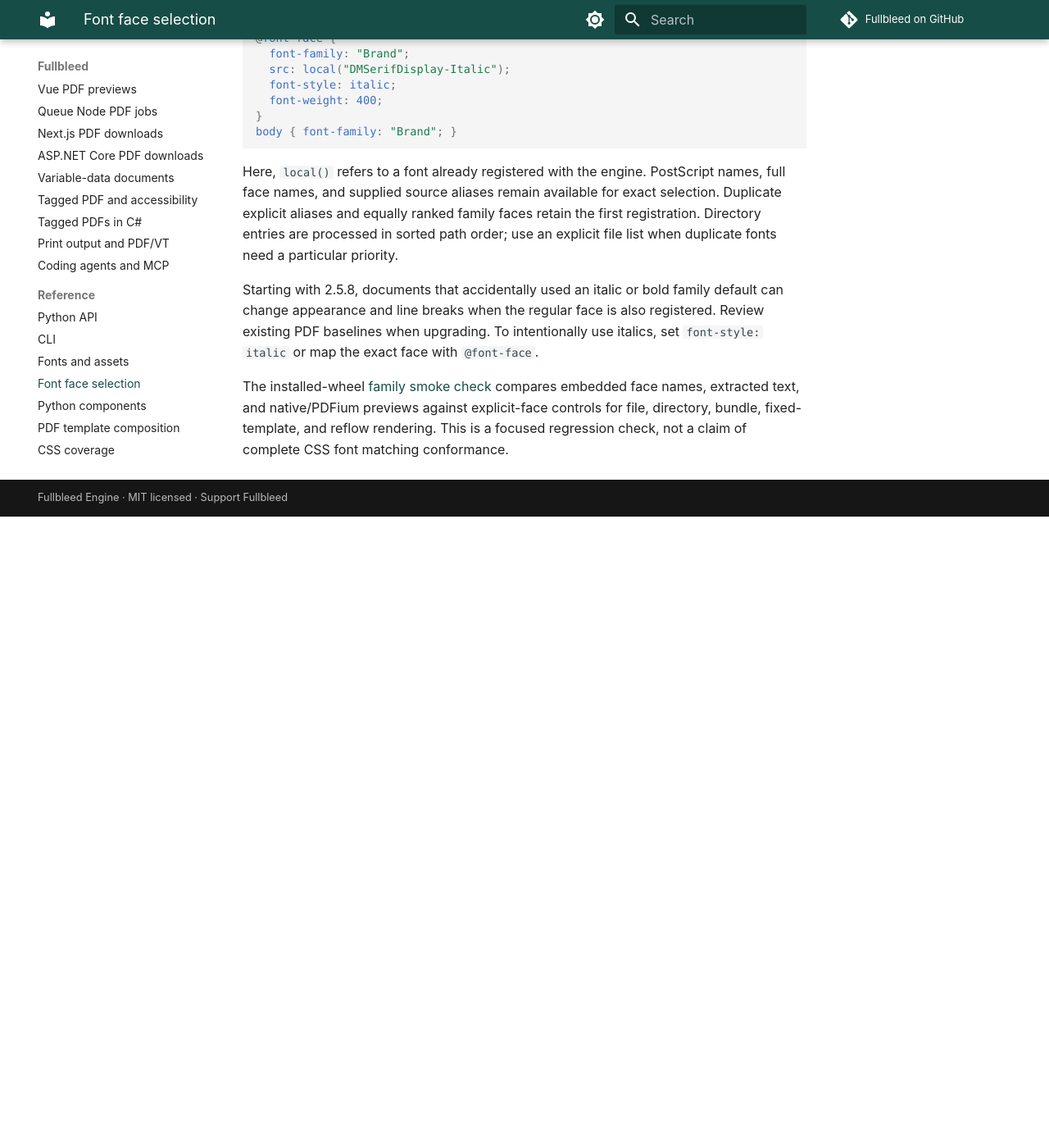
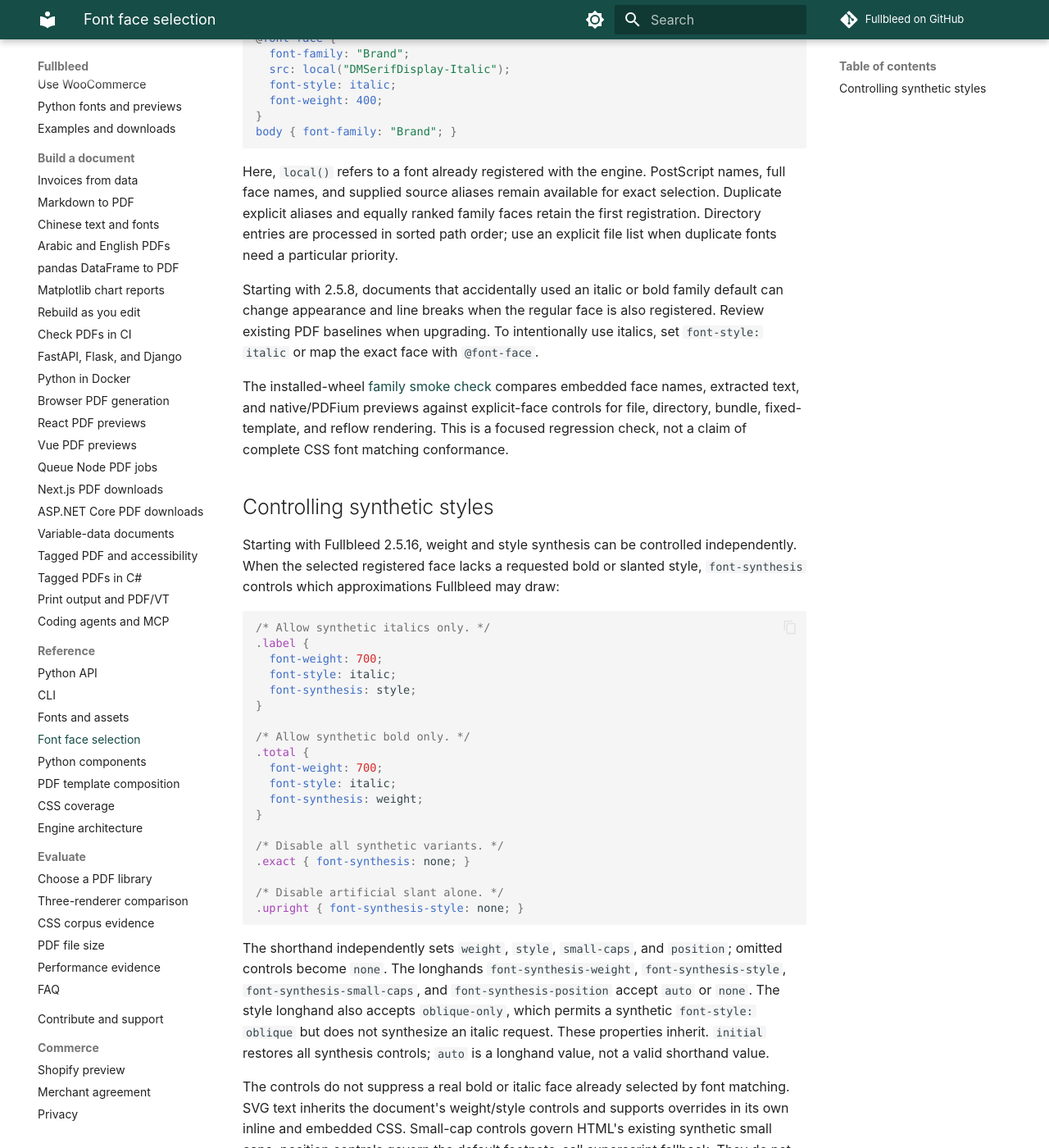
Before and after one commit to fullbleed-engine/docs, an MkDocs documentation site: the page built from docs/engine/font-registration.md, in a window 1280 px wide and 1400 px high, scrolled down 848 px. Shown: the whole window at 82% size. Built offline with MkDocs 1.6.1 and Material for MkDocs 9.7.7, drawn with Linux system fonts in a browser that asks for light colours; comment, search, counter and statistics services are not loaded; before the commit the page ends 1478 px from its top, so only the background shows below that; some of the changed text lies outside the part shown.

Commit message:
Document independent font synthesis controls in 2.5.16

````diff
--- a/docs/engine/font-registration.md
+++ b/docs/engine/font-registration.md
@@ -1,6 +1,6 @@
 # Registering regular and italic fonts
 
-Reference imported from [v2.5.8](https://github.com/fullbleed-engine/fullbleed-official/blob/f9f1b56f550237c924254ccd7718cc852a06692d/docs/font-registration.md). Check the installed runtime for your exact version.
+Reference imported from [v2.5.16](https://github.com/fullbleed-engine/fullbleed-official/blob/1813df2150cbad6213dff78963df77a1c3e1c096/docs/font-registration.md). Check the installed runtime for your exact version.
 
 Register the font files your document uses with `PdfEngine(font_files=[...])`,
 `font_dirs=[...]`, or an `AssetBundle`. Fullbleed reads these assets directly;
@@ -20,7 +20,7 @@
 
 For example, after registering `DMSerifDisplay-Regular.ttf` and
 `DMSerifDisplay-Italic.ttf` from this repository's
-[`design_showcase/fonts`](https://github.com/fullbleed-engine/fullbleed-official/blob/f9f1b56f550237c924254ccd7718cc852a06692d/examples/design_showcase/fonts):
+[`design_showcase/fonts`](https://github.com/fullbleed-engine/fullbleed-official/tree/1813df2150cbad6213dff78963df77a1c3e1c096/examples/design_showcase/fonts):
 
 ```css
 body { font-family: "DM Serif Display"; font-style: normal; }
@@ -57,8 +57,68 @@
 registered. Review existing PDF baselines when upgrading. To intentionally use
 italics, set `font-style: italic` or map the exact face with `@font-face`.
 
-The installed-wheel [family smoke check](https://github.com/fullbleed-engine/fullbleed-official/blob/f9f1b56f550237c924254ccd7718cc852a06692d/tools/smoke_font_families.py)
+The installed-wheel [family smoke check](https://github.com/fullbleed-engine/fullbleed-official/blob/1813df2150cbad6213dff78963df77a1c3e1c096/tools/smoke_font_families.py)
 compares embedded face names, extracted text, and native/PDFium previews against
 explicit-face controls for file, directory, bundle, fixed-template, and reflow
 rendering. This is a focused regression check, not a claim of complete CSS font
 matching conformance.
+
+## Controlling synthetic styles
+
+Starting with Fullbleed 2.5.16, weight and style synthesis can be controlled
+independently. When the selected registered face lacks a requested bold or
+slanted style, `font-synthesis` controls which approximations Fullbleed may draw:
+
+```css
+/* Allow synthetic italics only. */
+.label {
+  font-weight: 700;
+  font-style: italic;
+  font-synthesis: style;
+}
+
+/* Allow synthetic bold only. */
+.total {
+  font-weight: 700;
+  font-style: italic;
+  font-synthesis: weight;
+}
+
+/* Disable all synthetic variants. */
+.exact { font-synthesis: none; }
+
+/* Disable artificial slant alone. */
+.upright { font-synthesis-style: none; }
+```
+
+The shorthand independently sets `weight`, `style`, `small-caps`, and `position`;
+omitted controls become `none`. The longhands `font-synthesis-weight`,
+`font-synthesis-style`, `font-synthesis-small-caps`, and `font-synthesis-position`
+accept `auto` or `none`. The style longhand also accepts `oblique-only`, which
+permits a synthetic `font-style: oblique` but does not synthesize an italic
+request. These properties inherit. `initial` restores all synthesis controls;
+`auto` is a longhand value, not a valid shorthand value.
+
+The controls do not suppress a real bold or italic face already selected by
+font matching. SVG text inherits the document's weight/style controls and
+supports overrides in its own inline and embedded CSS. Small-cap controls govern
+HTML's existing synthetic small caps; position controls govern the default
+footnote-call superscript fallback. They do not add general OpenType small-cap
+or positional-substitution support.
+
+Synthetic small caps with fixed binding slots remain unsupported; use compiled
+reflow for those templates. The finalized-PDF preview reader can also omit the
+synthetic-bold stroke on fixed binding slots; inspect the emitted PDF in an
+independent viewer when using that combination.
+
+The [synthesis smoke check](https://github.com/fullbleed-engine/fullbleed-official/blob/1813df2150cbad6213dff78963df77a1c3e1c096/tools/smoke_font_synthesis.py)
+registers a known regular font and compares each combination with explicit style
+controls in ordinary, fixed, and reflow output. It retains 130 cases / 221 pages,
+with PDFs, extracted text, and native, finalized, and PDFium previews; small-cap
+positive controls cover ordinary and reflow output. All 130 PDFs and preview
+case sets match across Windows and Linux in the release-preparation CI.
+
+[Download the executable evidence bundle](https://github.com/fullbleed-engine/fullbleed-official/releases/download/v2.5.16/fullbleed-2.5.16-font-synthesis-evidence.zip),
+inspect the [verification record](https://github.com/fullbleed-engine/fullbleed-official/releases/download/v2.5.16/fullbleed-2.5.16-verification.json),
+or read the [2.5.16 release notes](https://github.com/fullbleed-engine/fullbleed-official/releases/tag/v2.5.16).
+The comparisons verify the named controls, not complete CSS Fonts conformance.
````
